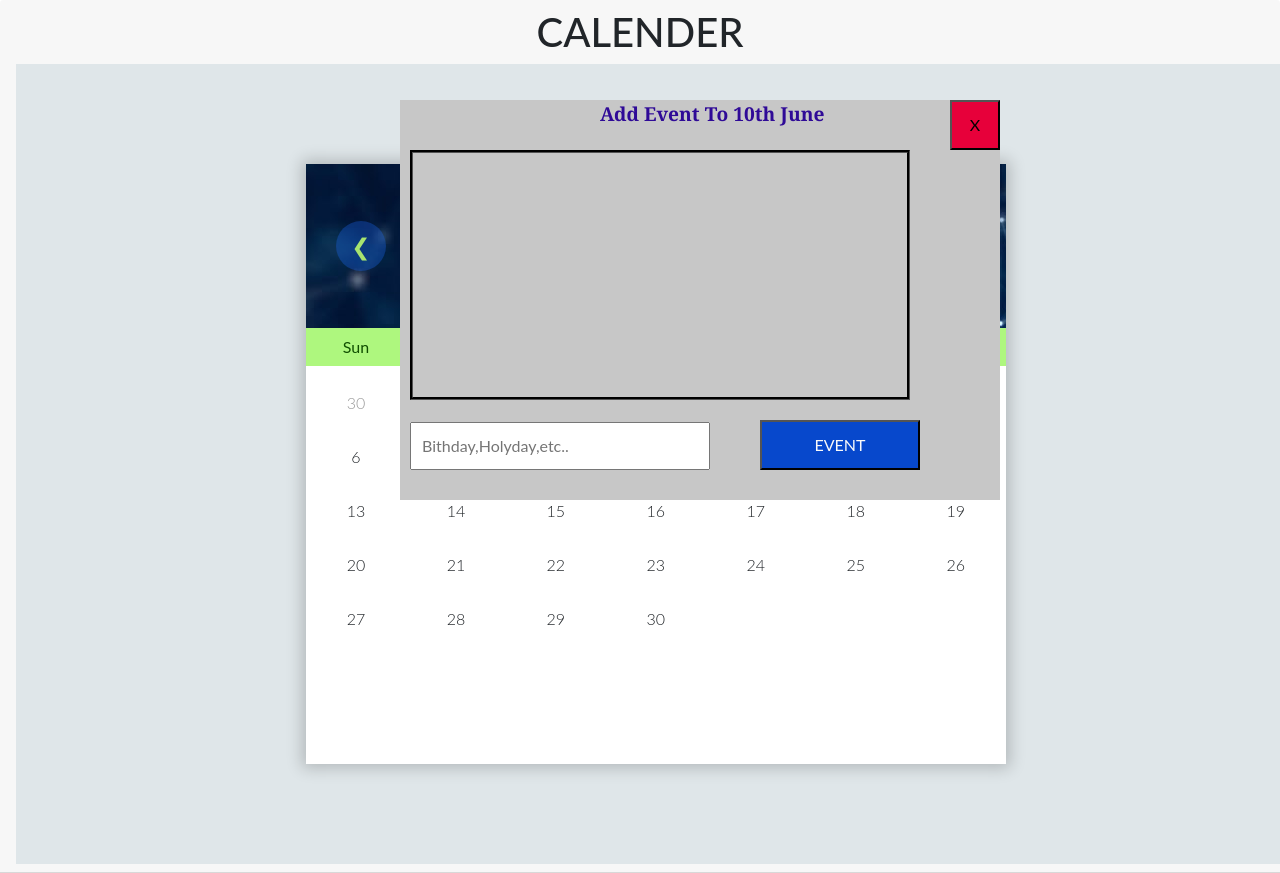
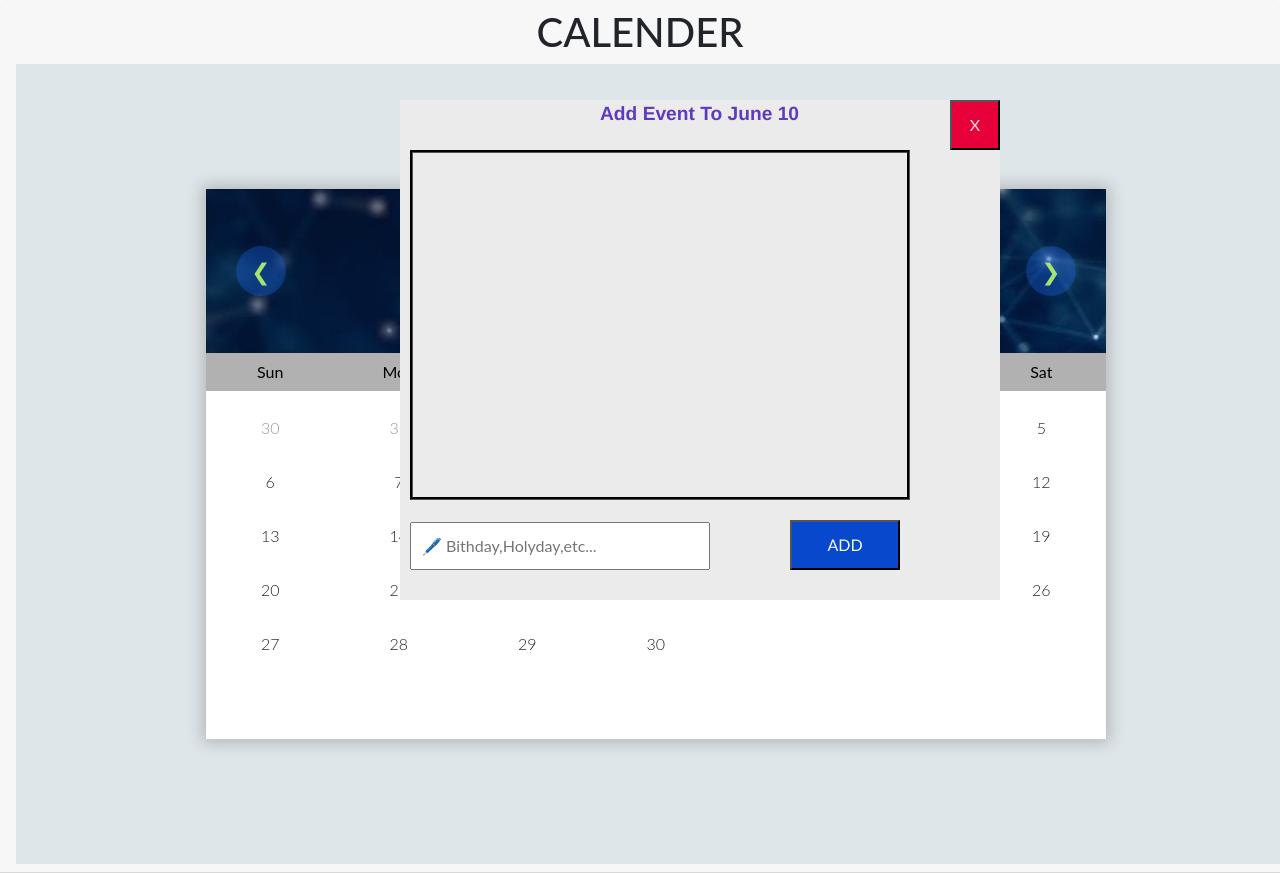
Before and after one commit to basilbabu3196/TrainingGlobalInfonet, a React (Create React App) app in the folder Calender/calender/: page / in a window 1280 px wide. Both pictures are taken after a click on the element "10". Built offline with nearby package versions, Linux system fonts and the light colour scheme.

Commit message:
7-6 8:45:48

```diff
--- a/Calender/calender/public/index.html
+++ b/Calender/calender/public/index.html
@@ -25,6 +25,7 @@
       Learn how to configure a non-root public URL by running `npm run build`.
     -->
     <title>Calender App</title>
+    <link rel="stylesheet" href="https://cdnjs.cloudflare.com/ajax/libs/font-awesome/5.15.3/css/all.min.css" integrity="sha512-iBBXm8fW90+nuLcSKlbmrPcLa0OT92xO1BIsZ+ywDWZCvqsWgccV3gFoRBv0z+8dLJgyAHIhR35VZc2oM/gI1w==" crossorigin="anonymous" referrerpolicy="no-referrer" />
   </head>
   <body>
     <noscript>You need to enable JavaScript to run this app.</noscript>
--- a/Calender/calender/src/Calender.js
+++ b/Calender/calender/src/Calender.js
@@ -136,6 +136,9 @@ return<center><div> <div className="card-header">
                     <div>Sat</div>
                 </div>
 
+
+
+
                                                 {/*
 
 
@@ -143,11 +146,7 @@ return<center><div> <div className="card-header">
 
 
                                                 */}
-
-
-
-
-                <div class="days"  >
+           <div class="days"  >
          {
 
          cell.map((user) => (
@@ -158,6 +157,12 @@ return<center><div> <div className="card-header">
 
 
 
+
+
+
+
+
+
                                                 {/*
 
 
@@ -165,13 +170,11 @@ return<center><div> <div className="card-header">
 
 
                                                 */}
-
-
     {
 
         cells.map((user) => (
 
-    <div
+    <div id="dates"
      {...(user === today.getDate() && dt.getMonth() == today.getMonth() && dt.getFullYear() === today.getFullYear() ? { className : "currentDate" } : null )}
     onClick={() => onClick(user)}>{user}</div>
 
--- a/Calender/calender/src/calender.css
+++ b/Calender/calender/src/calender.css
@@ -24,8 +24,8 @@ body {
 
 .calendar {
     margin: auto;
-    width: 700px;
-    height: 600px;
+    width: 900px;
+    height: 550px;
     background-color: #fff;
     box-shadow: 0px 0px 15px 4px rgba(0, 0, 0, 0.2);
 
@@ -43,8 +43,8 @@ body {
 }
 
 .weekdays {
-    background-color: #aef77e;
-    color: rgb(16, 78, 0);
+    background-color: #b1b1b1;
+    color: rgb(0, 0, 0);
     padding: 7px 0;
     display: flex;
 }
@@ -72,9 +72,16 @@ body {
     color: #999;
 }
 
+#dates
+{
+  border: rgb(212, 205, 218);
+
+
+}
+
 .currentDate {
-    background-color: #ffdf28;
-    color: rgb(0, 0, 0);
+    background-color: #abb3aa;
+    color: rgb(68, 49, 49);
 }
 
 .days div:hover {
@@ -219,8 +226,8 @@ body {
    top:100px;
   left:400px;
    width:600px;
-   height:400px;
-   background-color: #c7c7c7;
+   height:500px;
+   background-color: #ebebeb;
 
     }
     .x{
@@ -229,7 +236,7 @@ body {
       right: 0px;
       height: 50px;
       width: 50px;
-      color: #000;
+      color: rgba(255, 255, 255, 0.877);
       background-color: #e7003a;
     }
     .event{  position: absolute;
@@ -244,7 +251,7 @@ body {
       bottom:100px;
       left: 10px;
       width:500px;
-      height:250px;
+      height:350px;
       border: black;
       border-style: groove;
     }
@@ -252,11 +259,12 @@ body {
     {
       position: absolute;
       bottom: 30px;
-      right: 80px;
+      right: 100px;
       padding:10px 24px;
       color: rgb(250, 250, 250);
       background-color: rgb(7, 72, 204);
-      width: 160px;
+      font-family:'Gill Sans', 'Gill Sans MT', Calibri, 'Trebuchet MS', sans-serif;
+      width: 110px;
       height: 50px;
     }
     .addEvt
@@ -266,6 +274,24 @@ body {
       left: 200px;
       font-size: larger;
       font-weight: 800;
-      font-family: Cambria, Cochin, Georgia, Times, 'Times New Roman', serif;
-      color: rgb(47, 10, 151);
+      font-family: 'Franklin Gothic Medium', 'Arial Narrow', Arial, sans-serif;
+      color: rgb(94, 59, 190);
     }
+    .listdata
+    {
+
+
+      padding: 5px 2px;
+      background-color: rgb(120, 221, 73);
+      border-radius: 5px;
+      width: 300px;
+    }
+    .mdj
+    {
+
+      position: absolute;
+      left:100px;
+      color: rgb(25, 0, 255);
+      padding: 5px 2px;
+
+    }
--- a/Calender/calender/src/model.js
+++ b/Calender/calender/src/model.js
@@ -1,41 +1,34 @@
 import React,{useState} from 'react';
 import './calender.css';
 import 'bootstrap/dist/css/bootstrap.min.css'
-const Model = ({handleClose},{user}) => {
-  const [eventes, setevent]= useState('');
+const Model = ({handleClose}) => {
+  const[toDos,setTodos]=useState([])
+const[toDo,setTodo]=useState('')
 
 const datea= localStorage.getItem('event');
 const eventmont=localStorage.getItem('eventmont');
-  const eventChange=(event)=>{
-    setevent(eventes+event.target.value)
-
-  }
-
-  var events = [""];
-
-  const myFunction = (event) => {
-    console.log(user);
-    event.preventDefault();
 
 
-    events.push(eventes);
-    document.getElementById("disevent").innerHTML = events;
-
-  }
   return (
 
     <div className="d">
-      <div className="addEvt"> Add Event To  {datea}th {eventmont}</div>
-      <form onSubmit={myFunction}>
+      <div className="addEvt"> Add Event To  {eventmont} {datea} </div>
+
       <div className="evt" id="disevent">
+      {toDos.map((value)=>{
+        return (<div><div className="listdata">
+        <span className="mdj"> {eventmont}{datea}</span> &nbsp; &nbsp; {value}
 
+
+         </div><br></br></div> )
+  })}
       </div>
       <button className="x" onClick={handleClose}>X</button><br></br><br></br>
       <br></br><br></br>
+      <input value={toDo} onChange={(e)=>setTodo(e.target.value)} type="text" className="event" placeholder="🖊️ Bithday,Holyday,etc..." />
 
-    <input type="text" onChange={eventChange} placeholder="Bithday,Holyday,etc.." className="event"></input>
-    <button className="EVNT" onClick={myFunction} type="submit">EVENT</button>
-    </form>
+    <button className="EVNT" onClick={()=>setTodos([...toDos,toDo]  ) } type="submit">ADD</button>
+
     </div>
   );
 };
```
